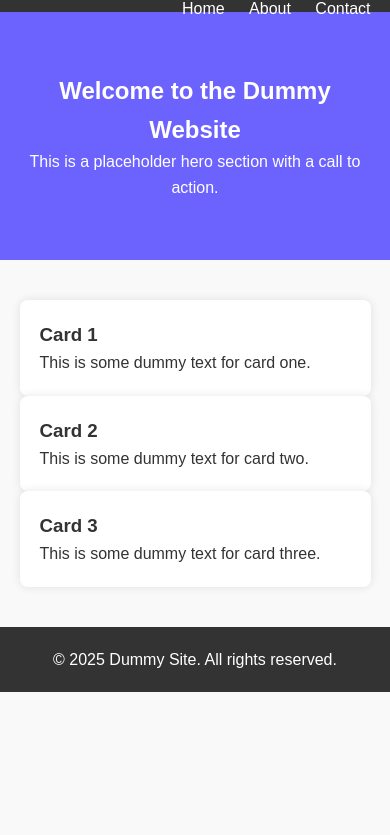
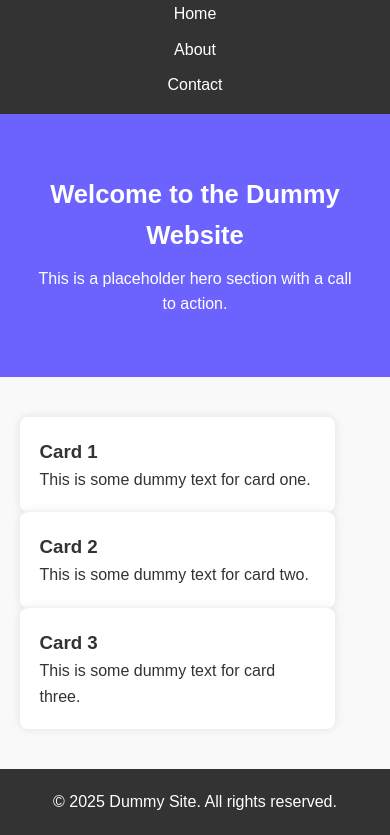
Before and after one commit to aliful14/sparkleClothing, a plain HTML site: page index.html in a window 390 px wide. Shown: the part 71-906 px from the top of the page. Before the commit the page ends 844 px from the top, so only its background shows below. Drawn offline with Linux system fonts and the light colour scheme.

Commit message:
Added mobile style.css

```diff
--- a/style.css
+++ b/style.css
@@ -17,38 +17,54 @@ body {
   margin: auto;
 }
 
+/* Header */
 header {
   background-color: #333;
   color: #fff;
   padding: 1rem 0;
 }
 
+header .container {
+  display: flex;
+  flex-wrap: wrap;
+  justify-content: space-between;
+  align-items: center;
+}
+
 header h1 {
-  display: inline-block;
+  font-size: 1.8rem;
 }
 
 nav {
-  float: right;
+  display: flex;
+  gap: 15px;
 }
 
 nav a {
   color: #fff;
   text-decoration: none;
-  margin-left: 20px;
+  font-size: 1rem;
 }
 
+/* Hero Section */
 .hero {
   background: #6c63ff;
   color: white;
-  padding: 60px 0;
+  padding: 60px 20px;
   text-align: center;
 }
 
+.hero h2 {
+  font-size: 2rem;
+  margin-bottom: 10px;
+}
+
+/* Cards Section */
 .cards {
   display: flex;
+  flex-wrap: wrap;
   gap: 20px;
   padding: 40px 0;
-  flex-wrap: wrap;
   justify-content: center;
 }
 
@@ -56,7 +72,7 @@ nav a {
   background: white;
   padding: 20px;
   box-shadow: 0 0 10px rgba(0,0,0,0.1);
-  flex: 1 1 250px;
+  flex: 1 1 300px;
   border-radius: 8px;
   transition: transform 0.3s ease;
 }
@@ -65,9 +81,40 @@ nav a {
   transform: scale(1.05);
 }
 
+/* Footer */
 footer {
   background: #333;
   color: white;
   text-align: center;
   padding: 20px 0;
 }
+
+/* ============================
+   Responsive Design (Mobile)
+=============================== */
+@media (max-width: 768px) {
+  header .container {
+    flex-direction: column;
+    text-align: center;
+  }
+
+  nav {
+    margin-top: 10px;
+    flex-direction: column;
+    gap: 10px;
+  }
+
+  .hero h2 {
+    font-size: 1.6rem;
+  }
+
+  .cards {
+    flex-direction: column;
+    align-items: center;
+  }
+
+  .card {
+    width: 100%;
+    max-width: 90%;
+  }
+}
```
